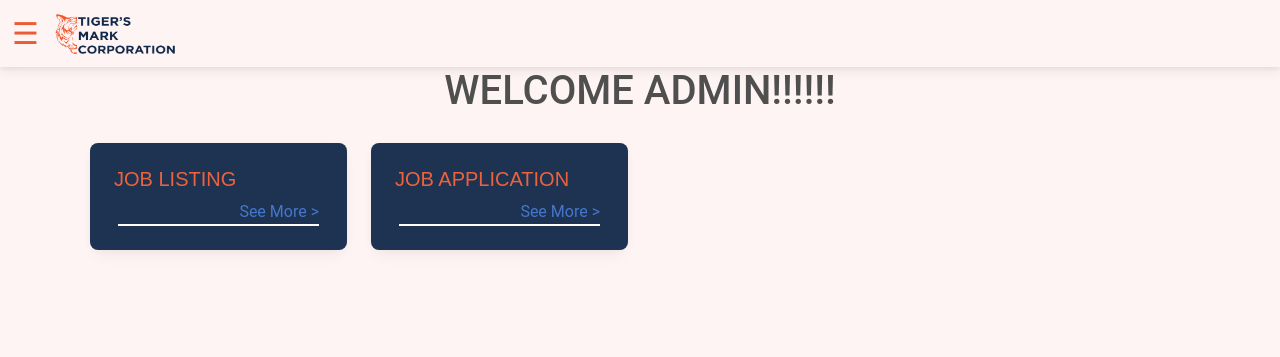
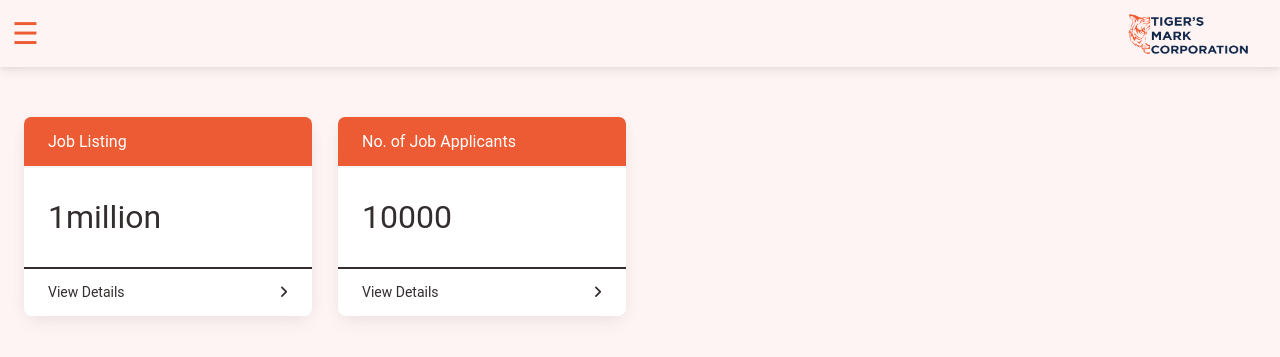
Before and after one commit to J-i-w-o-o/HR-Management-System, a PHP site: page /admin/index.php in a window 1280 px wide. Shown: the top 357 px of the page. Run offline with PHP 8.4, Linux system fonts and the light colour scheme; the visitor is signed in with stand-in values (Sample User, id 1); some libraries are stand-ins or nearby versions.

Commit message:
dashboard

```diff
--- a/admin/dashboard.php
+++ b/admin/dashboard.php
@@ -1,51 +1,42 @@
 <style>
-    .header{
-        text-align: center;
-    }
-    .container {
-      padding: 20px;
+    .card-header {
+        background: #ec5b33;
     }
 
-    .card {
-      margin-bottom: 20px;
-      background-color: #12294a;
-      opacity: 95%;
+    .row {
+        padding-top: 50px;
     }
-    .card-title{
-        color:#ec5b33;
-        font-family: Arial, Helvetica, sans-serif;
-    }
-    .card-link-right {
-      text-align: right;
+</style>
+<div class="container-fluid px-4" id=main>
+    <div class="row">
+        <div class="col-xl-3 col-md-6">
+            <div class="card border-dark mb-3" style="max-width: 18rem;">
+                <div class="card-header text-white"> Job Listing </div>
+                <div class="card-body bg-#ec5b33 text-dark" style="font-size: 2rem;"> 1million</div>
+                <div class="card-footer border-dark d-flex align-items-center justify-content-between">
+                    <a class="small text-dark stretched-link" href="index.php?job-listing">View Details</a>
+                    <div class="small text-dark"><i class="fas fa-angle-right"></i></div>
+                </div>
+            </div>
+        </div>
 
-    }
+        <div class="col-xl-3 col-md-6">
+            <div class="card border-dark mb-3" style="max-width: 18rem;">
+                <div class="card-header bg-#ec5b33 text-white"> No. of Job Applicants </div>
+                <div class="card-body text-dark" style="font-size: 2rem;"> 10000 </div>
+                <div class="card-footer border-dark d-flex align-items-center justify-content-between">
+                    <a class="small text-dark stretched-link" href="index.php?job-application">View Details</a>
+                    <div class="small text-dark"><i class="fas fa-angle-right"></i></div>
+                </div>
+            </div>
+        </div>
 
-  </style>
-</head>
-<body>
-  <div class="header mx-3">
-    <h1>WELCOME ADMIN!!!!!!</h1>
-  </div>
 
-  <div class="container" id="main">
-    <div class="row">
-      <div class="col-md-6 col-lg-3">
-        <div class="card" style="background-color: #12294a;">
-          <div class="card-body">
-            <h5 class="card-title">JOB LISTING</h5>
-            <p class="border-bottom border-white border-2 mx-1 card-text card-link-right"><a href="index.php?job-listing" class="card-link">See More ></a></p>
 
-          </div>
-        </div>
-      </div>
-      <div class="col-md-6 col-lg-3">
-        <div class="card">
-          <div class="card-body">
-            <h5 class="card-title">JOB APPLICATION</h5>
-            <p class="border-bottom border-white border-2 mx-1 card-text card-link-right"><a href="index.php?job-application" class="card-link">See More ></a></p>
-          </div>
-        </div>
-      </div>
+
 
     </div>
-  </div>
+
+
+</div>
+</div>
--- a/admin/job-application.php
+++ b/admin/job-application.php
@@ -1,5 +1,5 @@
 <title>Job Application</title>
-<?php require 'C:\xampp\htdocs\PHP-Structure\assets\css\job-application.css' ?>
+<?php require 'C:\xampp\htdocs\HR-Management-System\assets\css\job-application.css' ?>
 <div class="container-fluid" id="main">
   <div id="tableres">
     <table>
--- a/admin/templates/footer.php
+++ b/admin/templates/footer.php
@@ -5,6 +5,7 @@
       document.getElementById("main").style.marginLeft = "250px";
       document.getElementById("container").style.transform = "translateX(-250px)";
       document.body.style.backgroundColor = "rgba(0,0,0,0.4)";
+
     }
 
     function closeNav() {
--- a/admin/templates/navbar.php
+++ b/admin/templates/navbar.php
@@ -4,41 +4,26 @@
 
 <div id="mySidenav" class="sidenav">
     <a href="javascript:void(0)" class="closebtn" onclick="closeNav()">&times;</a>
-    <a class="border-bottom border-white border-2 mx-2" href="index.php?dashboard" data-toggle="tooltip" data-placement="bottom" title="DASHBOARD"><i class="fa fa-home mx-2"></i>DASHBOARD</a>
+    <a class="border-bottom border-white border-2 mx-2 " href="index.php?dashboard" data-toggle="tooltip" data-placement="bottom" title="DASHBOARD"><i class="fa fa-home mx-2"></i>DASHBOARD</a>
     <a class="border-bottom border-white border-2 mx-2" href="index.php?job-listing" data-toggle="tooltip" data-placement="bottom" title="JOB LISTING"><i class="fa fa-user mx-2"></i>JOB LISTING</a>
     <a href="index.php?job-application" data-toggle="tooltip" data-placement="bottom" title="JOB APPLICATION"><i class="fa fa-user mx-2"></i>JOB APPLICATION</a>
     <div class="sidenav-footer">
       <a class="border-bottom border-white border-2" href="index.php?logout" data-toggle="tooltip" data-placement="bottom" title="LOGOUT"><i class="fa fa-sign-out-alt mx-2"></i>LOGOUT</a>
     </div>
+
   </div>
 
   <nav class="navbar navbar-expand-lg" data-bs-theme="dark">
     <div class="container-fluid">
       <span style="font-size: 30px; cursor: pointer; color: #ec5b33; " onclick="openNav()">&#9776;</span>
       <a class="navbar-brand mx-3" href="index.php?dashboard">
-        <img src="../assets/images/TMC_LOGO.png" alt="Logo" width="120" height="40">
+        <img src="../assets/images/TMC_LOGO.png" href="index.php?dashboard" alt="Logo" width="120" height="40">
       </a>
       <button class="navbar-toggler" type="button" data-bs-toggle="collapse" data-bs-target="#navbarCollapse" aria-controls="navbarCollapse" aria-expanded="false" aria-label="Toggle navigation">
 
       </button>
-      <div class="collapse navbar-collapse" id="navbarCollapse">
-        <!-- Add your navbar links here -->
+
       </div>
     </div>
   </nav>
   </div>
-  <script>
-    function openNav() {
-      document.getElementById("mySidenav").style.width = "250px";
-      document.getElementById("main").style.marginLeft = "250px";
-      document.getElementById("container").style.transform = "translateX(-250px)";
-      document.body.style.backgroundColor = "rgba(0,0,0,0.4)";
-    }
-
-    function closeNav() {
-      document.getElementById("mySidenav").style.width = "0";
-      document.getElementById("main").style.marginLeft = "0";
-      document.getElementById("container").style.transform = "translateX(0)";
-      document.body.style.backgroundColor = "white";
-    }
-  </script>
--- a/assets/css/navbar.css
+++ b/assets/css/navbar.css
@@ -13,6 +13,7 @@
   width: 0;
   opacity: 85%;
 }
+
 
 .sidenav a {
   padding: 8px 8px 8px 16px;
--- a/includes/job-applyconf.php
+++ b/includes/job-applyconf.php
@@ -53,7 +53,7 @@
 }
 
 // File upload handling (optional)
-$targetDirectory = "C:/xampp/htdocs/PHP-Structure/uploads/";
+$targetDirectory = "C:/xampp/htdocs/HR-Management-System/uploads/";
 $targetFile = $targetDirectory . basename($_FILES['fileToUpload']['name']);
 $uploadSuccess = move_uploaded_file($_FILES['fileToUpload']['tmp_name'], $targetFile);
 $stmt->bind_param("sssss", $firstname, $address, $mobile, $email, $targetFile);
```
Also changed, not shown: admin/modals/job-listing-modal.php (+4 -4 lines), assets/images/dashboard.png (added), assets/images/dashboard1.png (added), assets/images/dashboard2.png (added), assets/images/dashboard3.png (added).
